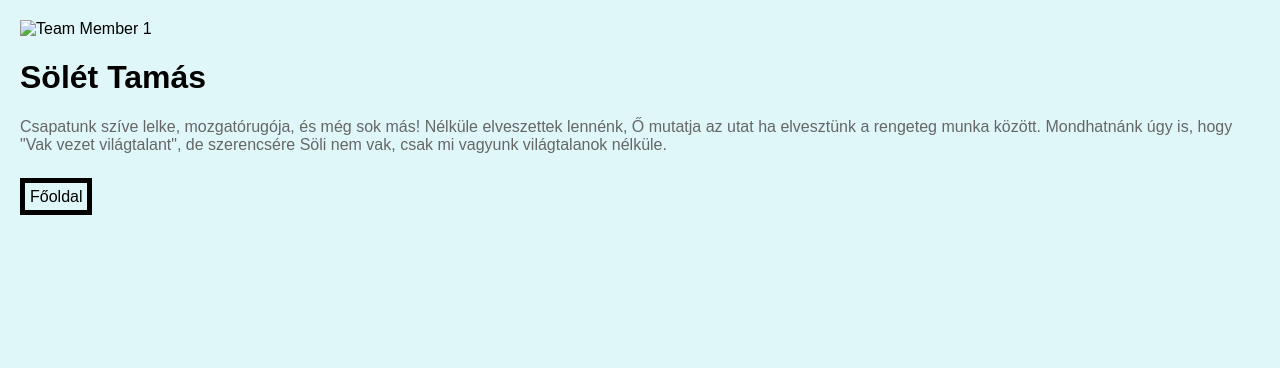
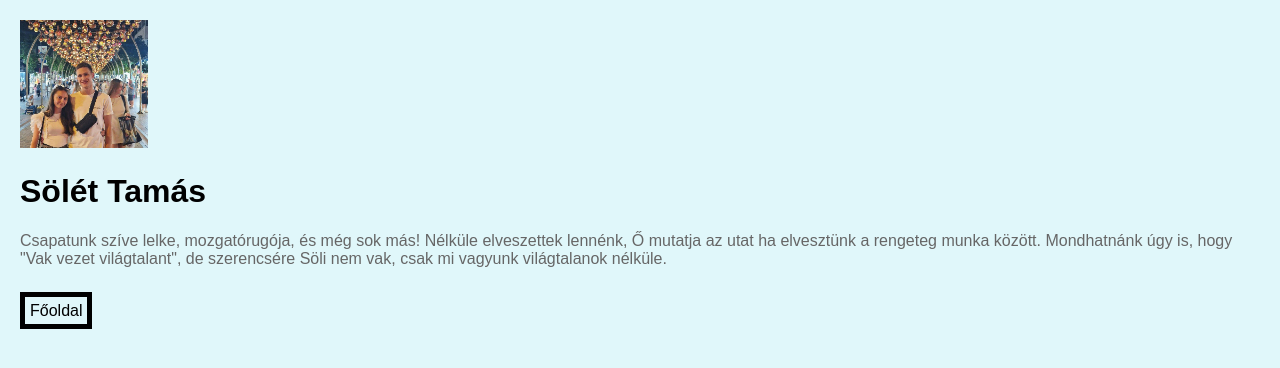
Before and after one commit to TothBarnabas282/Zambo-networking, a plain HTML site: page solet.html in a window 1280 px wide. Drawn offline with Linux system fonts and the light colour scheme.

Commit message:
Update solet.html

```diff
--- a/solet.html
+++ b/solet.html
@@ -37,7 +37,7 @@
         }
     </style>
 <body>
-    <img src="soliur.png" alt="Team Member 1">
+    <img src="kepek/soliur.png" alt="Team Member 1">
     <h1>Sölét Tamás</h1>
 
     <p>Csapatunk szíve lelke, mozgatórugója, és még sok más! Nélküle elveszettek lennénk, Ő mutatja az utat ha elvesztünk a rengeteg munka között. Mondhatnánk úgy is, hogy "Vak vezet világtalant", de szerencsére Söli nem vak, csak mi vagyunk világtalanok nélküle.</p>
```
